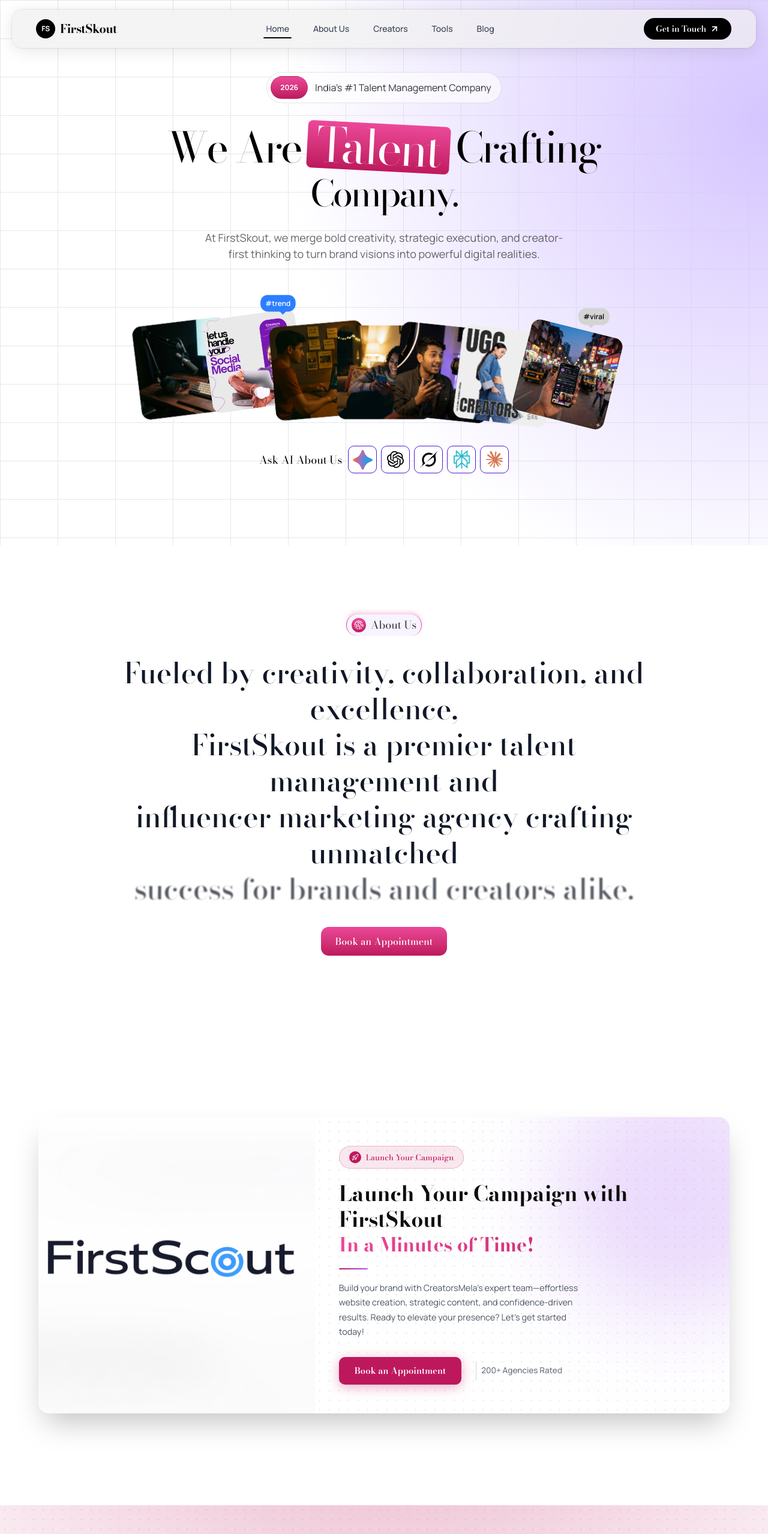
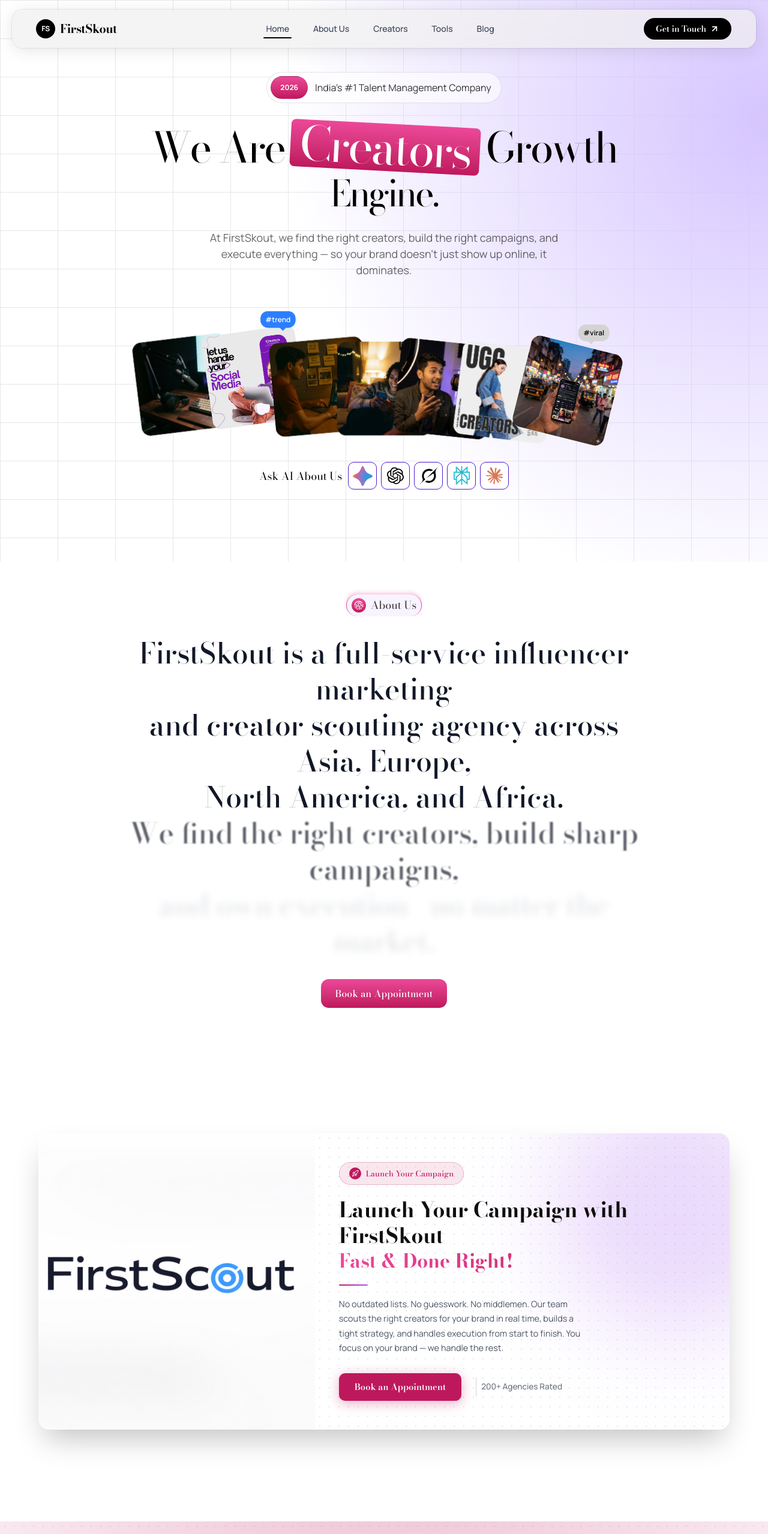
Before and after one commit to Suv05/FirstScout, a Next.js app: page / in a window 1280 px wide. Shown: the top 2557 px of the page at 60% size. Built offline with nearby package versions, Linux system fonts and the light colour scheme.

Commit message:
text update

```diff
--- a/components/Home/AboutSection.tsx
+++ b/components/Home/AboutSection.tsx
@@ -7,10 +7,11 @@
 import Link from "next/link";
 
 const lines = [
-  "Fueled by creativity, collaboration, and excellence,",
-  "FirstSkout is a premier talent management and",
-  "influencer marketing agency crafting unmatched",
-  "success for brands and creators alike.",
+  "FirstSkout is a full-service influencer marketing",
+  "and creator scouting agency across Asia, Europe,",
+  "North America, and Africa.",
+  "We find the right creators, build sharp campaigns,",
+  "and own execution—no matter the market.",
 ];
 
 export default function AboutSection() {
--- a/components/Home/HeroSection.tsx
+++ b/components/Home/HeroSection.tsx
@@ -91,23 +91,21 @@
     bg-gradient-to-b from-[#ec4899] to-[#be185d]
     text-white px-4 py-1 rounded-md inline-block font-heading"
               >
-                Talent
+                Creators
               </h1>
 
               <h1 className="text-black text-[70px] tracking-[-3px] leading-[0.9em] font-heading">
-                Crafting
+                Growth
               </h1>
 
               <h1 className="text-black text-[60px] tracking-[-3px] leading-[0.9em] font-heading">
-                Company.
+                Engine.
               </h1>
             </div>
 
             {/* Subheading */}
             <p className="w-full max-w-[600px] text-center text-black/60 text-[18px] leading-[1.5em] font-body">
-              At FirstSkout, we merge bold creativity, strategic execution, and
-              creator-first thinking to turn brand visions into powerful digital
-              realities.
+              At FirstSkout, we find the right creators, build the right campaigns, and execute everything — so your brand doesn't just show up online, it dominates.
             </p>
           </div>
         </div>
--- a/components/Home/LaunchCampaign.tsx
+++ b/components/Home/LaunchCampaign.tsx
@@ -121,7 +121,7 @@
               }}
               className="bg-gradient-to-r from-[#ec4899] to-[#be185d] bg-clip-text text-transparent font-heading"
             >
-              In a Minutes of Time!
+              Fast & Done Right!
             </h2>
 
             {/* Divider */}
@@ -146,9 +146,7 @@
               }}
               className="font-body"
             >
-              Build your brand with CreatorsMela's expert team—effortless
-              website creation, strategic content, and confidence-driven
-              results. Ready to elevate your presence? Let's get started today!
+              No outdated lists. No guesswork. No middlemen. Our team scouts the right creators for your brand in real time, builds a tight strategy, and handles execution from start to finish. You focus on your brand — we handle the rest.
             </p>
 
             {/* CTA row */}
```
